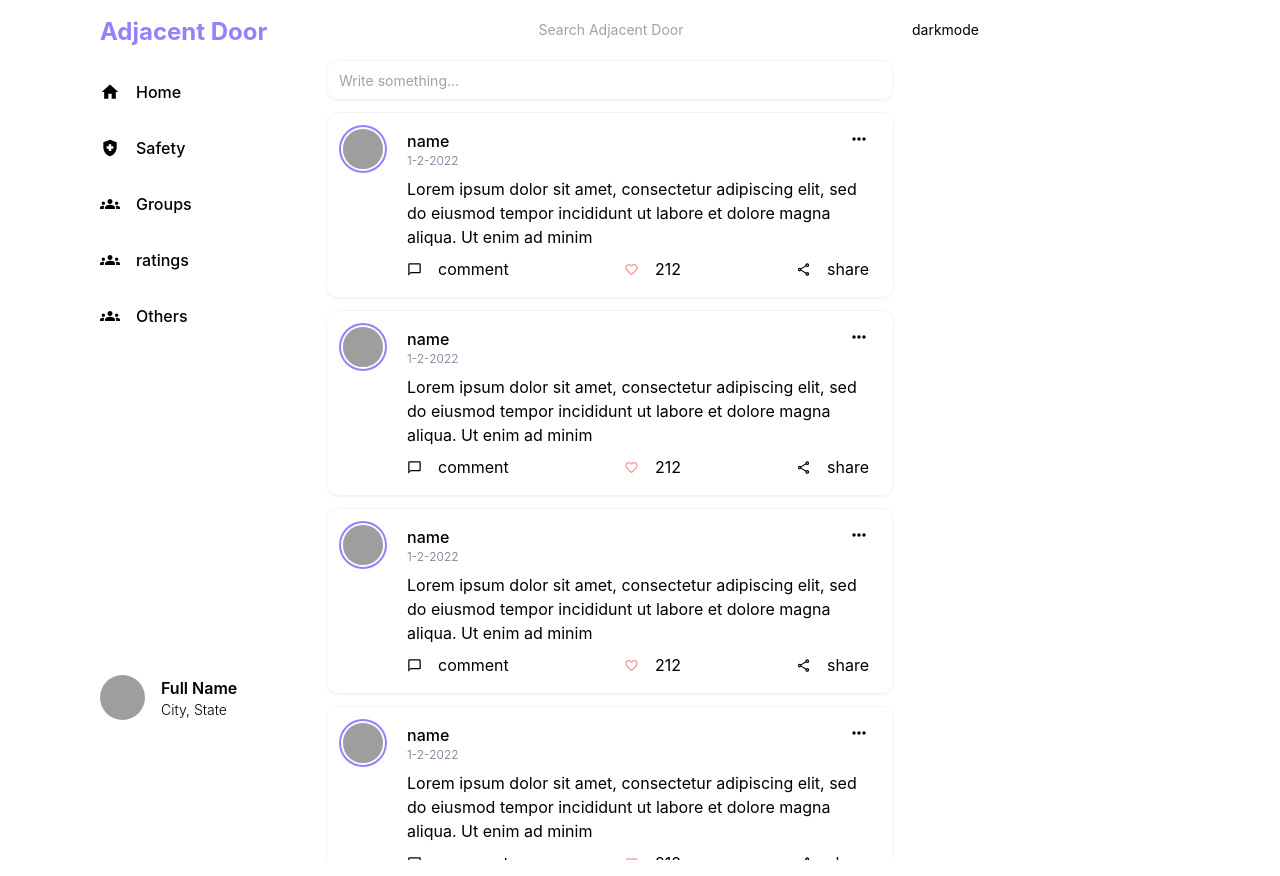
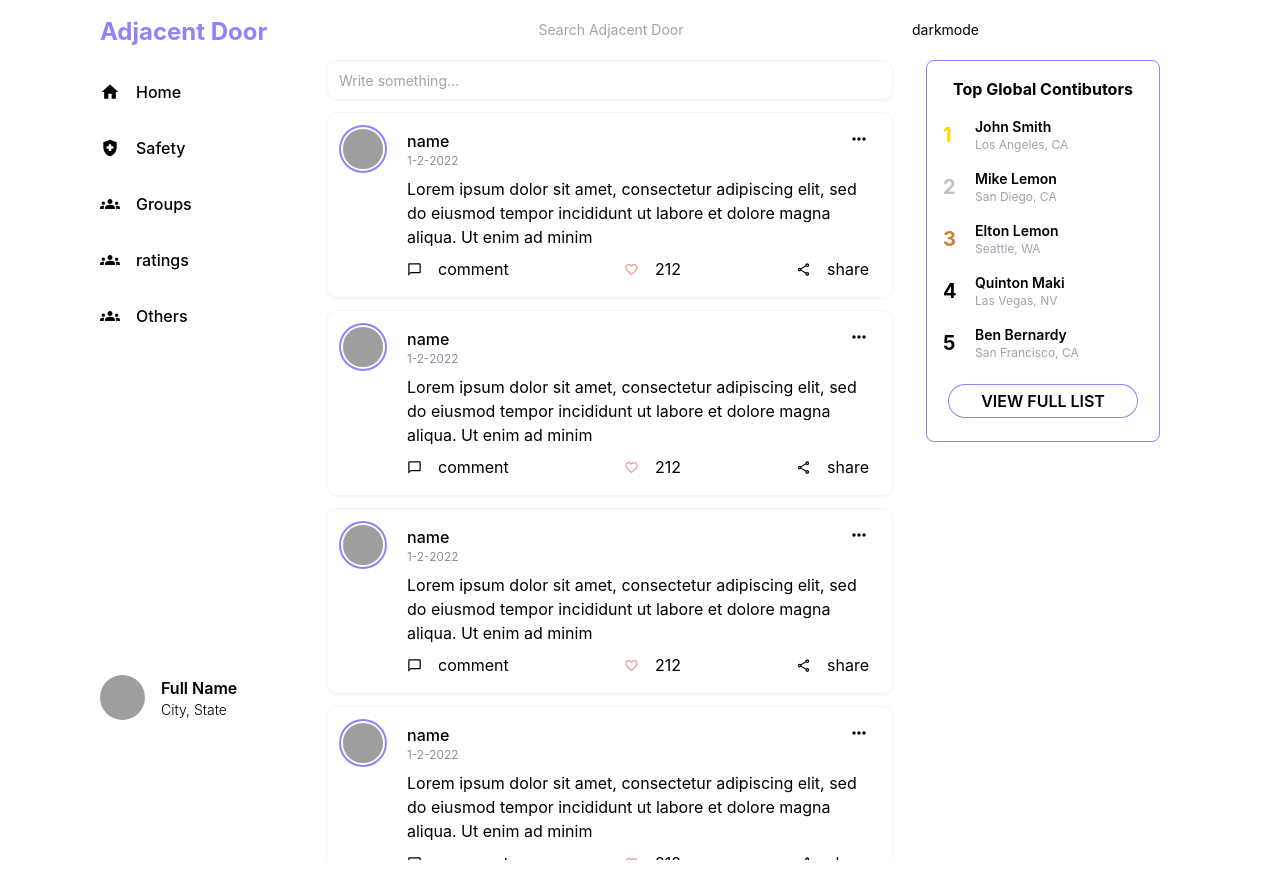
Before and after one commit to BlueOceanHRLAX48/AdjacentDoor, a React (Create React App) app: page / in a window 1280 px wide. Shown: the top 876 px of the page. Built offline with nearby package versions, Linux system fonts and the light colour scheme; grey boxes are pictures that could not be loaded.

Commit message:
Refactored leaderboard organization and implemented sidebar leaderboard to right bar

```diff
--- /dev/null
+++ b/src/Leaderboard/SidebarLeaderboard.js
@@ -0,0 +1,33 @@
+import React from 'react';
+import { Link } from 'react-router-dom';
+import LeaderboardUser from './LeaderboardUser';
+import SidebarUser from './SidebarUser';
+
+function SidebarLeaderboard() {
+  const sampleData = [
+    { name: 'John Smith', contribution: 45, location: 'Los Angeles, CA' },
+    { name: 'Mike Lemon', contribution: 22, location: 'San Diego, CA' },
+    { name: 'Elton Lemon', contribution: 169, location: 'Seattle, WA' },
+    { name: 'Quinton Maki', contribution: 200, location: 'Las Vegas, NV' },
+    { name: 'Ben Bernardy', contribution: 11, location: 'San Francisco, CA' },
+  ];
+
+  const leaderboardElements = sampleData
+    .slice(0, 5)
+    .map((user, i) => <SidebarUser user={user} place={i + 1} key={i} />);
+  return (
+    <div className='flex flex-col justify-center ml-4 mt-4 py-2 rounded-lg border border-primary'>
+      <div className='font-bold text-center py-2'>Top Global Contibutors</div>
+      {leaderboardElements}
+      <div className='w-full flex justify-center py-4'>
+        <Link to='/leaderboard'>
+          <button className='hover:bg-primary rounded-full px-8 py-1 font-semibold ring-primary ring-1 transition-all duration-150 hover:text-white'>
+            VIEW FULL LIST
+          </button>
+        </Link>
+      </div>
+    </div>
+  );
+}
+
+export default SidebarLeaderboard;
--- /dev/null
+++ b/src/Leaderboard/SidebarUser.js
@@ -0,0 +1,36 @@
+import { Avatar } from '@mui/material';
+import React from 'react';
+
+function SidebarUser(props) {
+  function getPlaceColor(place) {
+    if (place === 1) {
+      return '#FFD700';
+    }
+    if (place === 2) {
+      return '#C0C0C0';
+    }
+    if (place === 3) {
+      return '#CD7F32';
+    }
+    return 'black';
+  }
+
+  return (
+    <div className='flex w-full items-center px-4 py-2 gap-4 hover:bg-antiqueWhite transition-all duration-150'>
+      <div
+        className='w-[8%] font-bold text-xl'
+        style={{ color: getPlaceColor(props.place) }}
+      >
+        {props.place}
+      </div>
+      <div>
+        <div className='text-sm font-semibold'>{props.user.name}</div>
+        <div className='ml-auto text-xs text-gray-400'>
+          {props.user.location}
+        </div>
+      </div>
+    </div>
+  );
+}
+
+export default SidebarUser;
--- a/src/Leaderboard.js
+++ b/src/Leaderboard/index.js
@@ -1,6 +1,6 @@
 import React from 'react';
-import LeftBar from './LeftBar';
-import LeaderboardUser from './components/LeaderboardUser';
+import LeftBar from '../LeftBar';
+import LeaderboardUser from './LeaderboardUser';
 import { FormControl, InputLabel, MenuItem, Select } from '@mui/material';
 
 function Leaderboard() {
--- a/src/RightBar/index.js
+++ b/src/RightBar/index.js
@@ -1,5 +1,12 @@
+import React from 'react';
+import SidebarLeaderboard from '../Leaderboard/SidebarLeaderboard';
+
 function RightBar() {
-  return <div className='w-[250px] h-screen flex flex-col px-6 py-4 '></div>;
+  return (
+    <div className='w-[250px] h-screen'>
+      <SidebarLeaderboard />
+    </div>
+  );
 }
 
 export default RightBar;
```
Also changed, not shown: src/Leaderboard/LeaderboardUser.js (renamed from src/components/LeaderboardUser.js).
